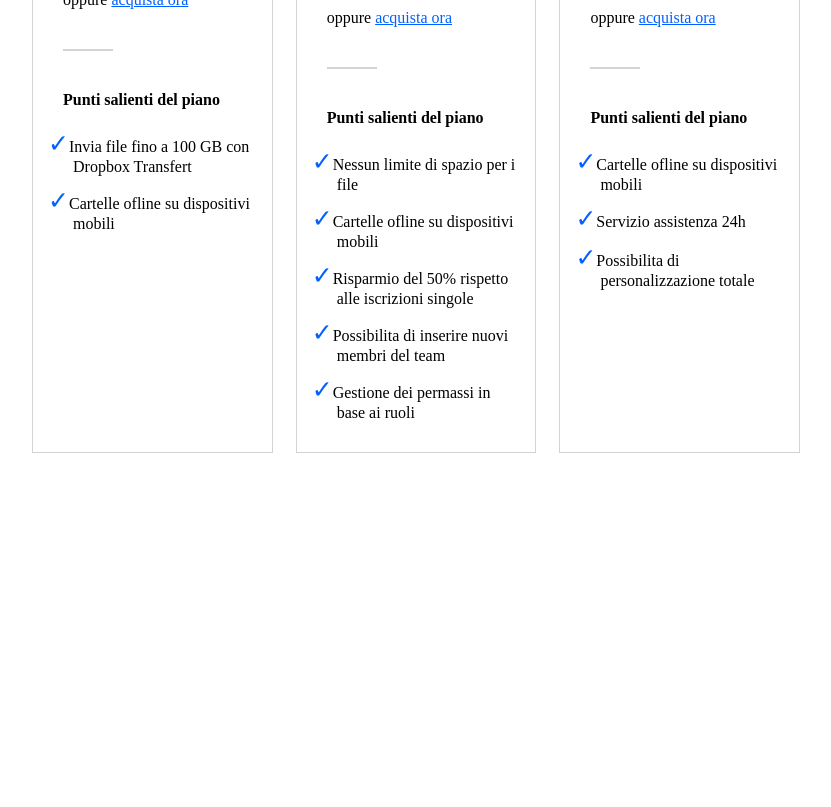
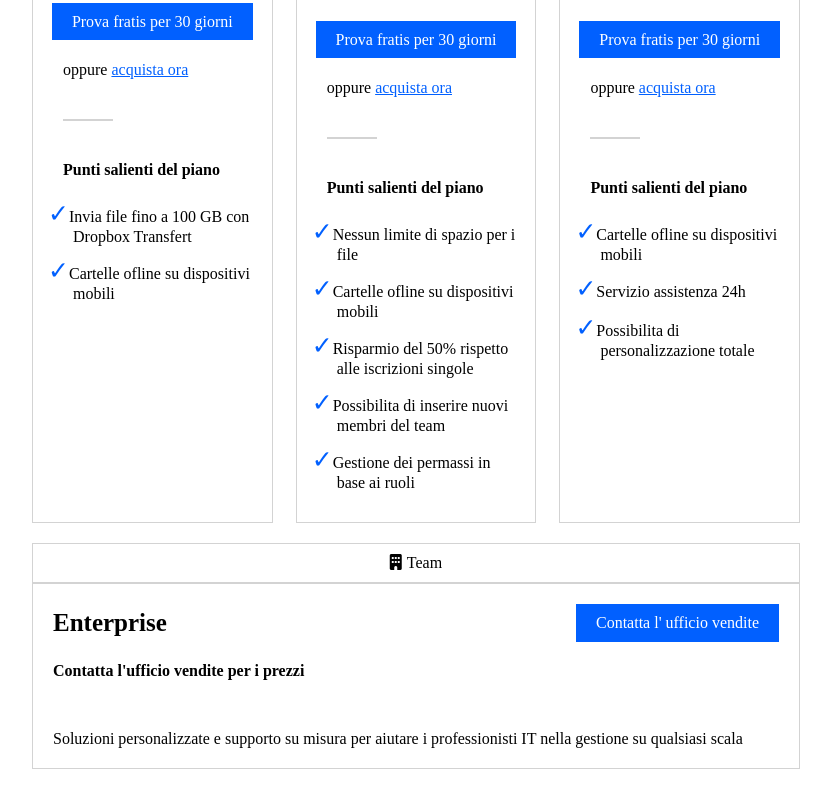
Before and after one commit to Edoardo-Monti/htmlcss-dropbox, a plain HTML site: page index.html in a window 1280 px wide. Shown: the part 1239-2046 px from the top of the page, without its empty margins (224-1055 px from the left). Before the commit the page ends 1832 px from the top, so only its background shows below. Drawn offline with Linux system fonts and the light colour scheme.

Commit message:
Terza Card

```diff
--- a/assets/style.css
+++ b/assets/style.css
@@ -95,7 +95,8 @@ h1{
 .position{
     background-size: cover;
     right: -10px;
-    top: 30px;
+    /* top: 30px; */
+    bottom: -100px;
     padding: 0 auto;
 }
 
@@ -125,7 +126,8 @@ input:nth-child(4){
     flex-basis: calc(100% / 3 - 2%);
     /* min-height: 900px; */
     border: 1px solid lightgray;
-    margin: 40px 0;
+    margin-top: 40px;
+    margin-bottom: 10px;
 }
 
 hr{
@@ -154,7 +156,7 @@ main i{
 
 h3{
     font-size: 25px;
-    margin-bottom: 10px;
+    margin: auto 0;
 }
 
 .cl-gray{
@@ -198,5 +200,22 @@ p strong{
     font-size: 25px;
     color: rgb(1, 96, 255);
     margin-left: -1em;  /*TI SPOSTA VERSO DESTRA LE SCRITTE*/
+}
 
+main div .inside-container div{
+    margin-bottom: 20px;
 }
+
+/* Card 4 */
+.card-4{
+    border: 1px solid lightgray;
+    margin: 10px 0;
+}
+
+.card-4 .inside-container {
+    margin-bottom: 20px;
+}
+
+.card-4 .inside-container p{
+    margin-top: 50px;
+}
--- a/index.html
+++ b/index.html
@@ -42,7 +42,7 @@
                         <i class="fa-solid fa-arrow-down"></i>
                     </div>
                     <div class="basis-70 absolute position">
-                        <img src="./assets/img/jumbo.png" alt="" width="600px">
+                        <img src="./assets/img/jumbo.png" alt="" width="700px">
                     </div>
                 </div>
             </div>
@@ -65,7 +65,9 @@
                 </div>
                 <hr>
                 <div class="inside-container">
-                    <h3>Professional</h3>
+                    <div>
+                        <h3>Professional</h3>
+                    </div>
                     <span>$ 12.00</span>
                     <p class="cl-gray">/mese</p>
                 </div>
@@ -114,7 +116,9 @@
                 </div>
                 <hr>
                 <div class="inside-container">
-                    <h3>Advanced</h3>
+                    <div>
+                        <h3>Advanced</h3>
+                    </div>
                     <span>$ 18.00</span>
                     <p class="cl-gray">/utente/mese</p>
                 </div>
@@ -165,7 +169,9 @@
                 </div>
                 <hr>
                 <div class="inside-container">
-                    <h3>Enterprise</h3>
+                    <div>
+                        <h3>Enterprise</h3>
+                    </div>
                     <span>Contattaci</span>
                     <p class="cl-gray">-</p>
                 </div>
@@ -207,6 +213,25 @@
                 </div>
             </div>
         </section>
+        <section class="card-4">
+            <div class="justify-center flex icon-title">
+                <i class="fa-solid fa-building"></i>
+                <span>Team</span>
+            </div>
+            <hr>
+            <div class="inside-container flex space-between">
+                <h3>Enterprise</h3>
+                <a class="bg-blue" href="#">Contatta l' ufficio vendite</a>
+            </div>
+            <div class="inside-container">
+                <span><strong>Contatta l'ufficio vendite per i prezzi</strong></span>
+            </div>
+            <div class="inside-container">
+                <p>Soluzioni personalizzate e supporto su misura per aiutare i professionisti IT nella gestione su qualsiasi scala</p>
+            </div>
+
+
+        </section>
     </main>
 
     <footer>
```
Also changed, not shown: 2 other files.
